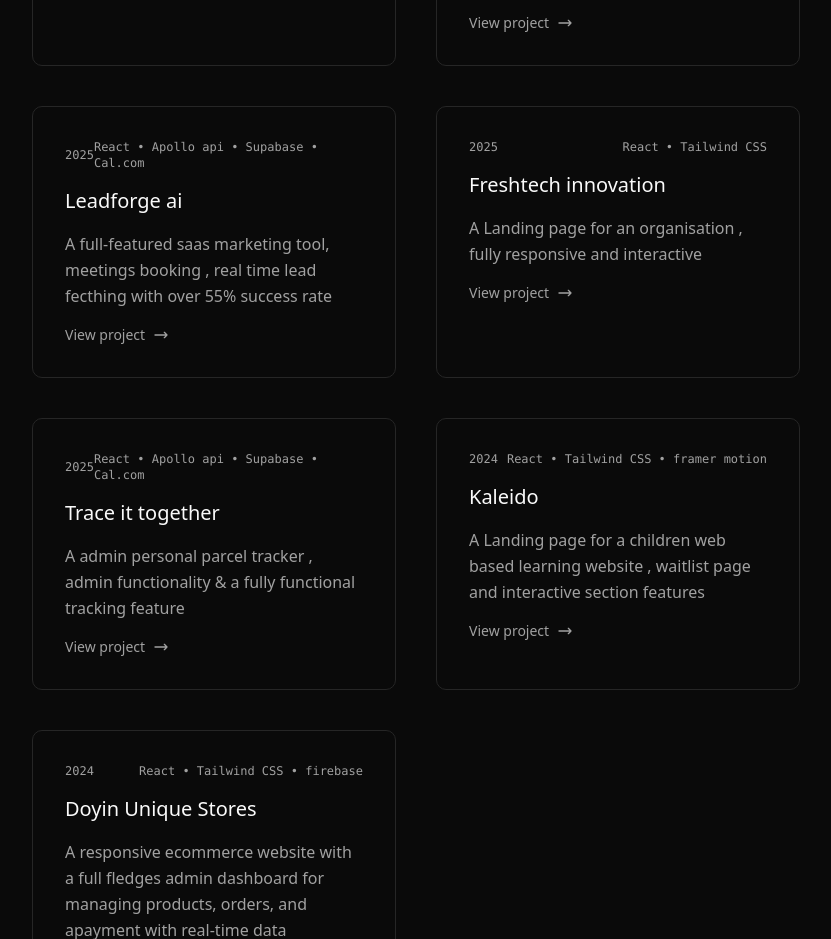
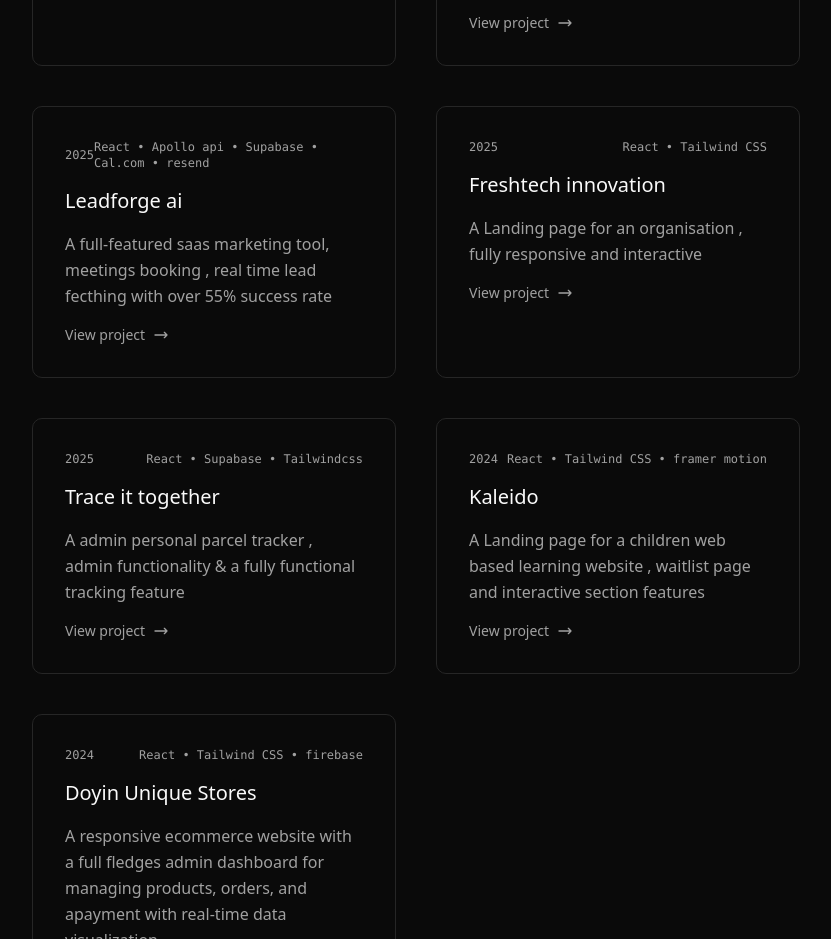
Before and after one commit to Xprogrammer123/portfolio, a Next.js app: page / in a window 1280 px wide. Shown: the part 2580-3519 px from the top of the page, without its empty margins (224-1055 px from the left). Built offline with nearby package versions, Linux system fonts and the light colour scheme.

Commit message:
small project edit

```diff
--- a/app/page.tsx
+++ b/app/page.tsx
@@ -286,7 +286,7 @@ export default function Home() {
                   title: "Leadforge ai",
                   description:
                     "A full-featured saas marketing tool, meetings booking , real time lead fecthing with over 55% success rate",
-                  tech: ["React", "Apollo api", "Supabase", "Cal.com"],
+                  tech: ["React", "Apollo api", "Supabase", "Cal.com","resend"],
                   link: "https://leadforge-ai.vercel.app",
                   date: "2025",
                 },
@@ -302,7 +302,7 @@ export default function Home() {
                   title: "Trace it together",
                   description:
                     "A admin personal parcel tracker , admin functionality & a fully functional tracking feature",
-                  tech: ["React", "Apollo api", "Supabase", "Cal.com"],
+                  tech: ["React", "Supabase", "Tailwindcss"],
                   link: "https://trace-it-together.vercel.app",
                   date: "2025",
                 },
```
